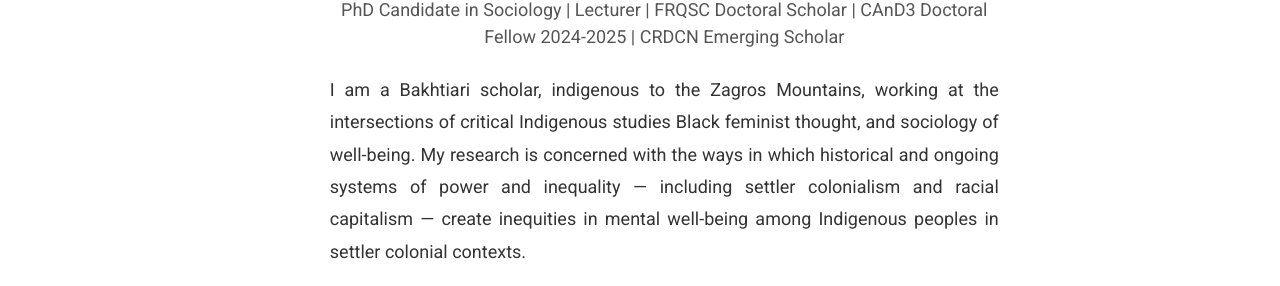
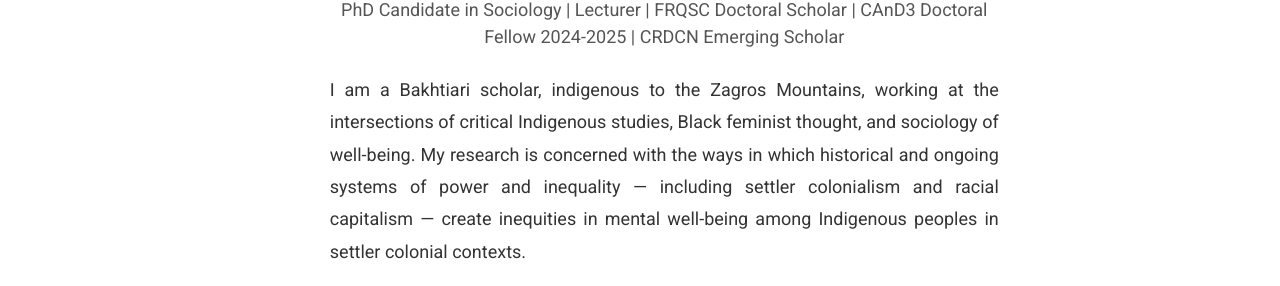
Before and after one commit to Mohsnmonji/mohsnmonji.github.io, a Jekyll site: the page built from _pages/front.md, in a window 1280 px wide and 900 px high, scrolled down 458 px. Shown: the part 181-467 px from the top of the window. Built offline with Jekyll 4.4.1, drawn with Linux system fonts in a browser that asks for light colours.

```diff
--- a/_pages/front.md
+++ b/_pages/front.md
@@ -28,7 +28,7 @@ hide_avatar: true
 
   <!-- Description -->
   <p style="font-size:18px; color:#333; text-align:justify; line-height:1.8; margin:20px 0;">
-    I am a Bakhtiari scholar, indigenous to the Zagros Mountains, working at the intersections of critical Indigenous studies Black feminist thought, and sociology of well-being. My research is concerned with the ways in which historical and ongoing systems of power and inequality — including settler colonialism and racial capitalism — create inequities in mental well-being among Indigenous peoples in settler colonial contexts.
+    I am a Bakhtiari scholar, indigenous to the Zagros Mountains, working at the intersections of critical Indigenous studies, Black feminist thought, and sociology of well-being. My research is concerned with the ways in which historical and ongoing systems of power and inequality — including settler colonialism and racial capitalism — create inequities in mental well-being among Indigenous peoples in settler colonial contexts.
   </p>
 
   <!-- Button -->
```
